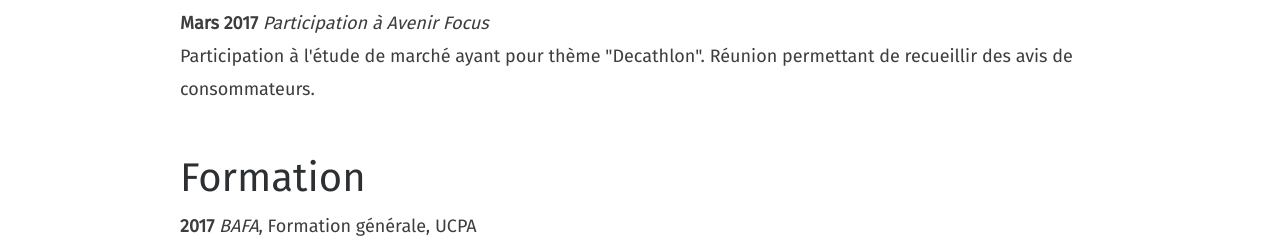
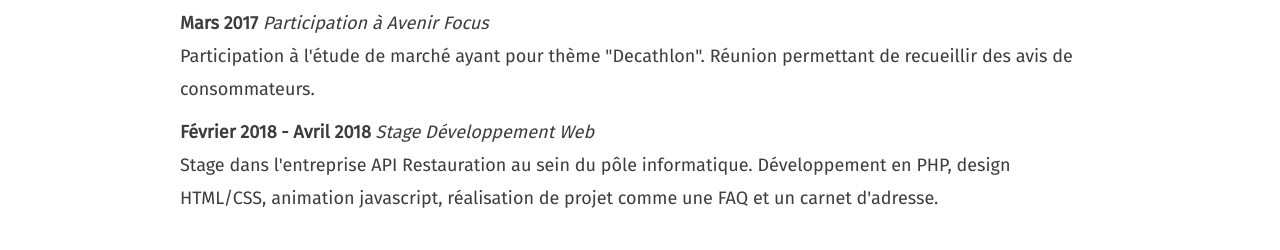
Before and after one commit to EthanVLDNR/CV, a plain HTML site: page about.html in a window 1280 px wide. Shown: the part 806-1056 px from the top of the page. Drawn offline with nearby package versions, Linux system fonts and the light colour scheme.

Commit message:
Update about.html

```diff
--- a/about.html
+++ b/about.html
@@ -59,6 +59,9 @@
          <p><span class="annee">Mars 2017 </span><span class="titre"> Participation à Avenir Focus</span><br/>
           Participation à l'étude de marché ayant pour thème "Decathlon".
           Réunion permettant de recueillir des avis de consommateurs.</p>
+          <p><span class="annee">Février 2018 - Avril 2018 </span><span class="titre">Stage Développement Web</span><br/>
+          Stage dans l'entreprise API Restauration au sein du pôle informatique. Développement en PHP, design HTML/CSS, animation javascript,
+          réalisation de projet comme une FAQ et un carnet d'adresse.</p>
 
        <h2>Formation</h2>
           <p><span class = "annee">2017 </span><span class="titre"> BAFA</span>, Formation générale, UCPA </p>
```
